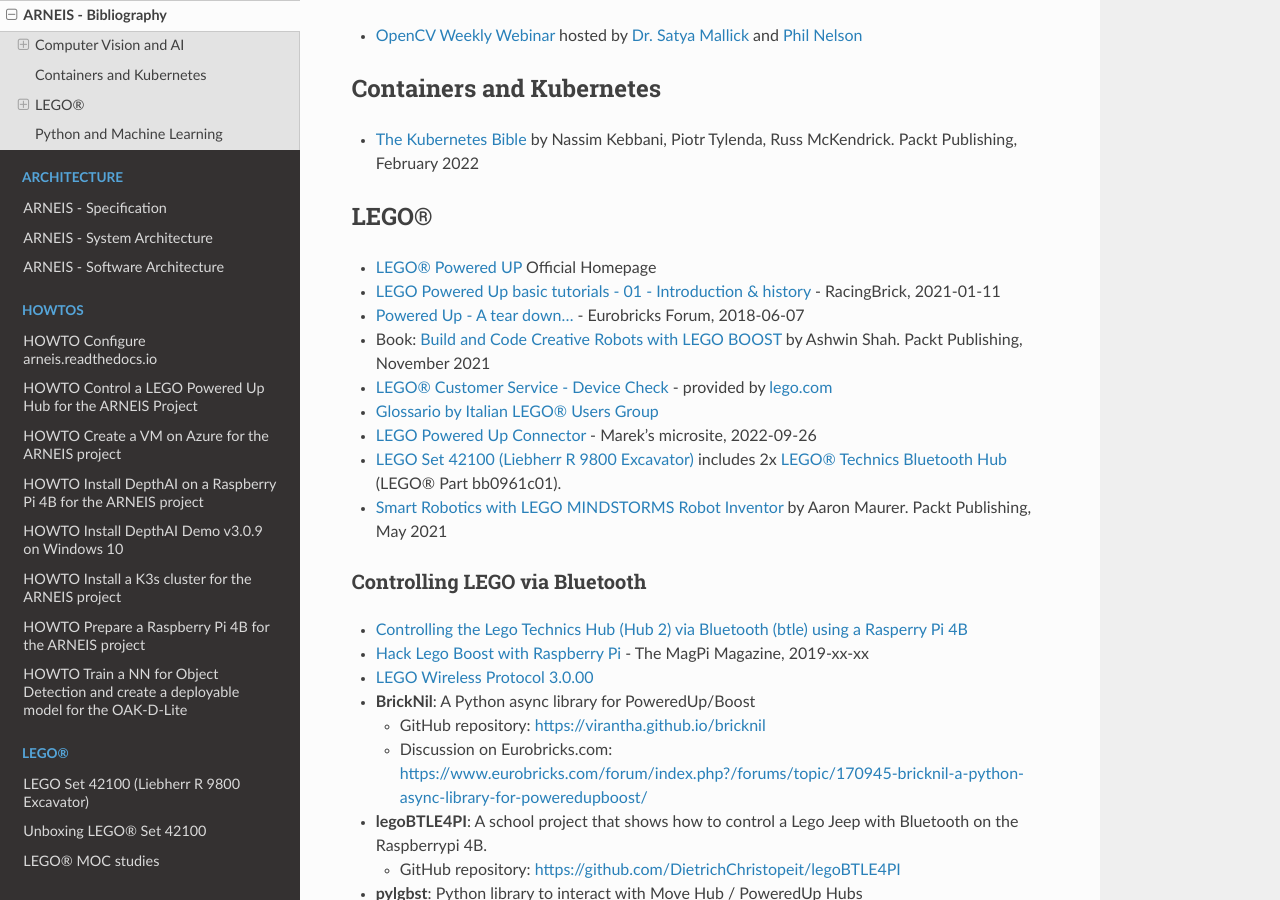
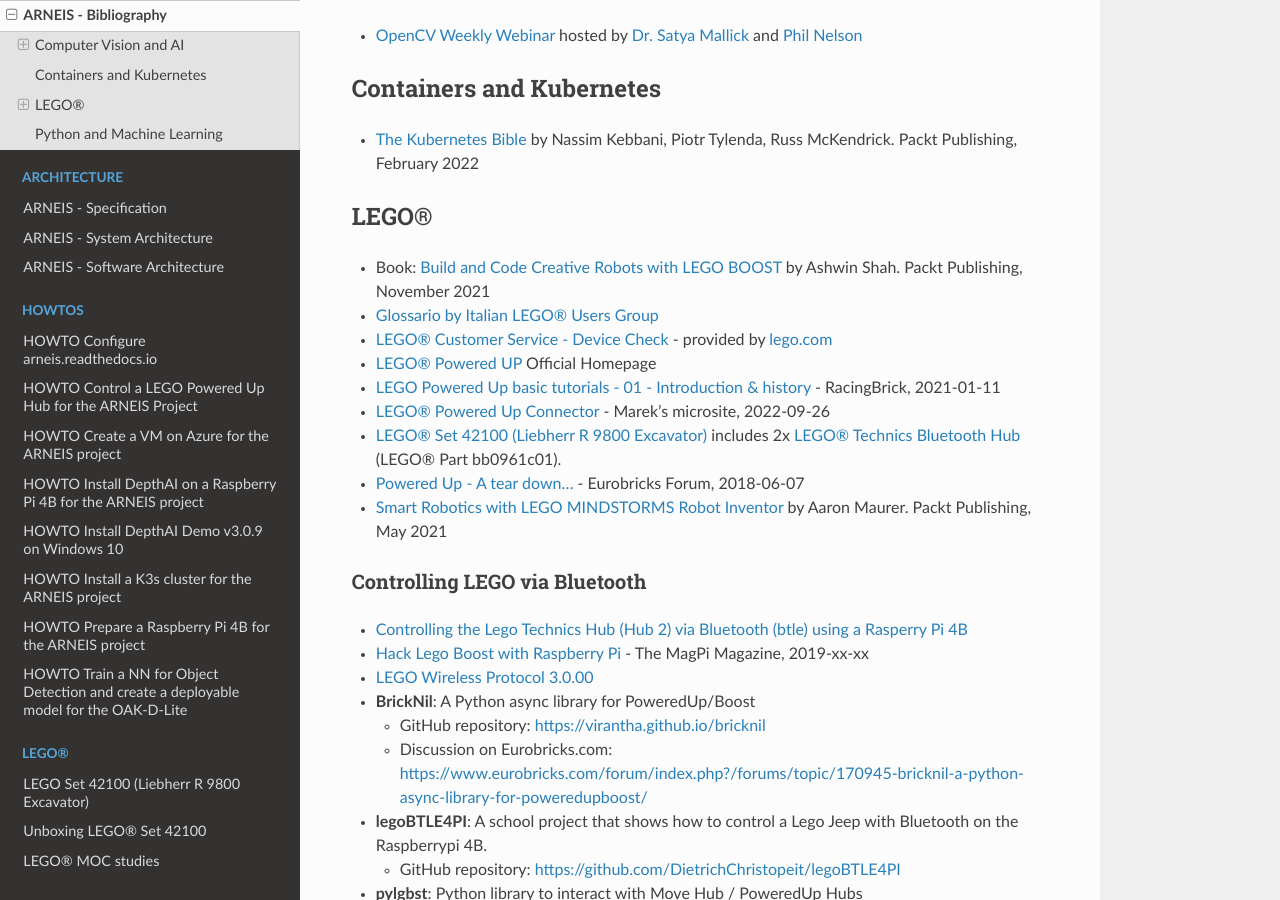
Before and after one commit to B-AROL-O/ARNEIS, a Sphinx documentation site: the page built from docs/bibliography.md, in a window 1280 px wide and 900 px high, scrolled down 534 px. Built offline with Sphinx 7.4.7 and the Read the Docs theme 2.0.0, drawn with Linux system fonts in a browser that asks for light colours; part of the change alters nothing that is shown.

```diff
--- a/docs/bibliography.md
+++ b/docs/bibliography.md
@@ -22,14 +22,14 @@
 
 ## LEGO&reg;
 
+* Book: [Build and Code Creative Robots with LEGO BOOST](https://www.packtpub.com/product/build-and-code-creative-robots-with-lego-boost/9781801075572) by Ashwin Shah. Packt Publishing, November 2021
+* [Glossario by Italian LEGO&reg; Users Group](https://itlug.org/glossario/)
+* [LEGO&reg; Customer Service - Device Check](https://LEGO.com/devicecheck) - provided by [lego.com](https://lego.com/)
 * [LEGO&reg; Powered UP](https://www.lego.com/en-it/themes/powered-up/about) Official Homepage
 * [LEGO Powered Up basic tutorials - 01 - Introduction & history](https://www.youtube.com/watch?v=MIpcyS4xzsw) - RacingBrick, 2021-01-11
+* [LEGO&reg; Powered Up Connector](https://www.biasedlogic.com/index.php/lego-powered-up-connector/) - Marek's microsite, 2022-09-26
+* [LEGO&reg; Set 42100 (Liebherr R 9800 Excavator)](https://arneis.readthedocs.io/en/latest/lego-set-42100) includes 2x [LEGO&reg; Technics Bluetooth Hub](https://www.bricklink.com/v2/catalog/catalogitem.page?P=bb0961c01#T=C) (LEGO&reg; Part bb0961c01).
 * [Powered Up - A tear down...](https://www.eurobricks.com/forum/index.php?/forums/topic/162288-powered-up-a-tear-down/) - Eurobricks Forum, 2018-06-07
-* Book: [Build and Code Creative Robots with LEGO BOOST](https://www.packtpub.com/product/build-and-code-creative-robots-with-lego-boost/9781801075572) by Ashwin Shah. Packt Publishing, November 2021
-* [LEGO&reg; Customer Service - Device Check](https://LEGO.com/devicecheck) - provided by [lego.com](https://lego.com/)
-* [Glossario by Italian LEGO&reg; Users Group](https://itlug.org/glossario/)
-* [LEGO Powered Up Connector](https://www.biasedlogic.com/index.php/lego-powered-up-connector/) - Marek's microsite, 2022-09-26
-* [LEGO Set 42100 (Liebherr R 9800 Excavator)](https://arneis.readthedocs.io/en/latest/lego-set-42100) includes 2x [LEGO&reg; Technics Bluetooth Hub](https://www.bricklink.com/v2/catalog/catalogitem.page?P=bb0961c01#T=C) (LEGO&reg; Part bb0961c01).
 * [Smart Robotics with LEGO MINDSTORMS Robot Inventor](https://www.packtpub.com/product/smart-robotics-with-lego-mindstorms-robot-inventor/9781800568402) by Aaron Maurer. Packt Publishing, May 2021
 
 ### Controlling LEGO via Bluetooth
```
